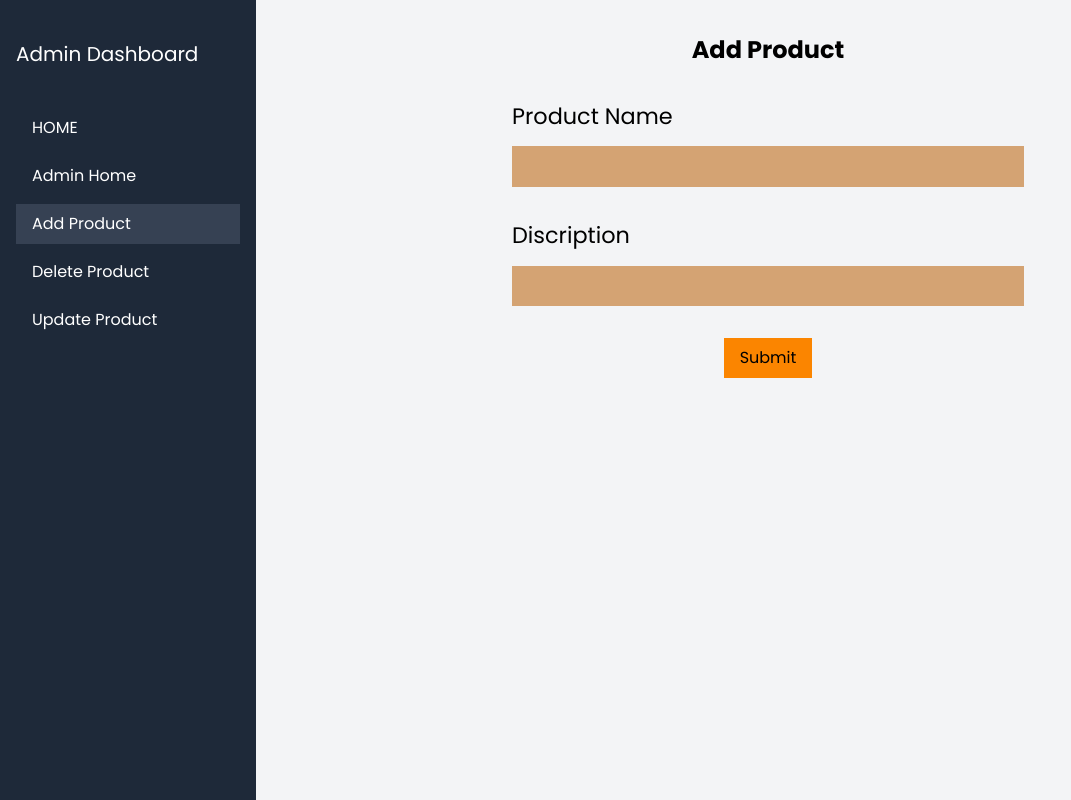
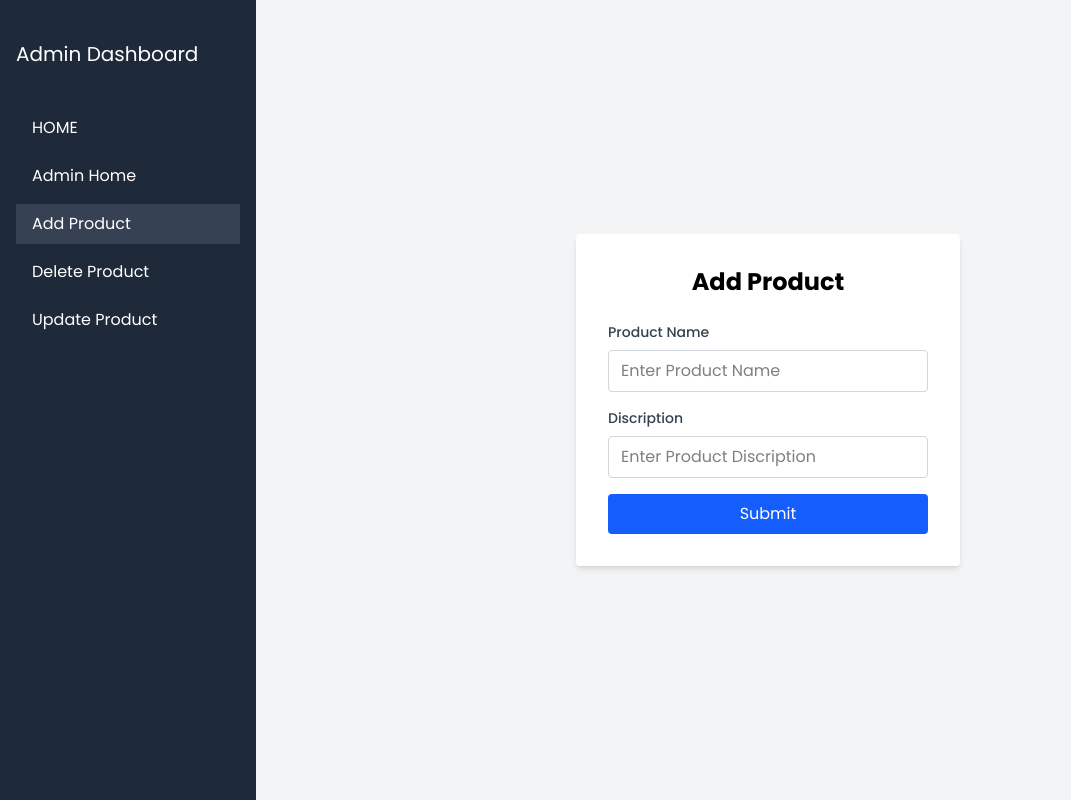
Before and after one commit to ShikharThaQuri/learning-nextjs-again, a Next.js app: page /Admin-Page/Add-Product in a window 1280 px wide. Shown: the whole page, without its empty margins (0-1071 px from the left). Built offline with nearby package versions, Linux system fonts and the light colour scheme.

Commit message:
ShowAllProduct in Admin is done

```diff
--- a/src/app/Admin-Page/Add-Product/page.tsx
+++ b/src/app/Admin-Page/Add-Product/page.tsx
@@ -4,9 +4,9 @@ import { addNewProduct } from "@/services/admin/product";
 import { useActionState, useEffect, useState } from "react";
 
 const inputStyle =
-  "px-[0.5rem] py-[0.3rem] text-[1.3rem] bg-[#d4a373] text-black outline-none mt-[0.8rem] mb-[2rem] w-full min-w-[20rem]";
+  "w-full px-3 py-2 mb-[1rem] border border-gray-300 rounded focus:outline-none focus:ring focus:ring-blue-500";
 
-const labelStyle = "text-[1.4rem] ";
+const labelStyle = "block text-sm font-medium text-gray-700 mb-2";
 
 export default function AddProduct() {
   const [data, action, isPending] = useActionState(addNewProduct, undefined);
@@ -21,16 +21,13 @@ export default function AddProduct() {
     }, 3000);
   }, [data]);
 
-  console.log(data?.msg);
+  return (
+    <div className="py-[2rem] flex items-center justify-center h-screen bg-gray-100">
+      <div className="bg-white p-8 rounded shadow-md w-96">
+        <h1 className="text-2xl font-bold mb-6 text-center">Add Product</h1>
 
-  return (
-    <div className="py-[2rem]">
-      <div className="text-center">
-        <h1 className="mb-[2rem] text-[1.5rem] font-bold">Add Product</h1>
-      </div>
-
-      <form action={action} className="flex flex-col items-center">
-        <div className="flex flex-col w-[50%] text-left ">
+        <form action={action} className="flex flex-col">
+          <div className="flex flex-col w-full text-left ">
             <label className={`${labelStyle}`} htmlFor="product name">
               Product Name
             </label>
@@ -38,21 +35,28 @@ export default function AddProduct() {
               type="text"
               name="productName"
               required
+              placeholder="Enter Product Name"
               className={`${inputStyle}`}
             />
           </div>
 
-        <div className="flex flex-col w-[50%] text-left ">
+          <div className="flex flex-col w-full text-left ">
             <label className={`${labelStyle}`} htmlFor="Discription">
               Discription
             </label>
-          <input type="text" name="dis" required className={`${inputStyle}`} />
+            <input
+              type="text"
+              name="dis"
+              required
+              placeholder="Enter Product Discription"
+              className={`${inputStyle}`}
+            />
           </div>
 
           <input
             disabled={isPending}
             type="submit"
-          className={` px-[1rem] py-[0.5rem] bg-[#fb8500] cursor-pointer cursor-pointer`}
+            className={`w-full bg-blue-600 text-white py-2 rounded hover:bg-blue-700 transition duration-200`}
           />
 
           <div className="text-right  w-[50%]">
@@ -60,5 +64,6 @@ export default function AddProduct() {
           </div>
         </form>
       </div>
+    </div>
   );
 }
--- a/src/app/Admin-Page/page.tsx
+++ b/src/app/Admin-Page/page.tsx
@@ -1,7 +1,21 @@
-export default function AdminPage() {
+import { getProducts } from "@/services/admin/product";
+import type { ProductType } from "@/models/Product";
+
+export default async function AdminPage() {
+  const result = await getProducts();
+
   return (
-    <div>
-      <h1>Admin Page</h1>
+    <div className="flex flex-col items-center justify-center min-h-screen bg-gray-100 p-4">
+      <h1 className="text-center mb-[2rem] font-bold text-xl">Products</h1>
+      {result?.data?.map((items: ProductType, i: number) => (
+        <div
+          key={i}
+          className="bg-white rounded shadow-md p-4 mb-5 flex justify-between w-[50%] items-center"
+        >
+          <h2>{items.productName}</h2>
+          <p>{items._id}</p>
+        </div>
+      ))}
     </div>
   );
 }
--- a/src/services/admin/product/index.ts
+++ b/src/services/admin/product/index.ts
@@ -2,7 +2,23 @@
 
 import axios from "axios";
 
-export async function getProducts(
+export async function getProducts() {
+  try {
+    const { data } = await axios.get(
+      `${process.env.NEXT_PUBLIC_API_URL}/api/common/products/getProducts`
+    );
+
+    return data;
+  } catch (error) {
+    console.error("Error fetching products:", error);
+    return {
+      success: false,
+      msg: "Something Went Wrong Please Try Again!",
+    };
+  }
+}
+
+export async function getProductsUsingSearchQuery(
   productName: string,
   currentPage: string,
   limit: number,
```
Lines whose indentation alone changed are shown as unchanged.
